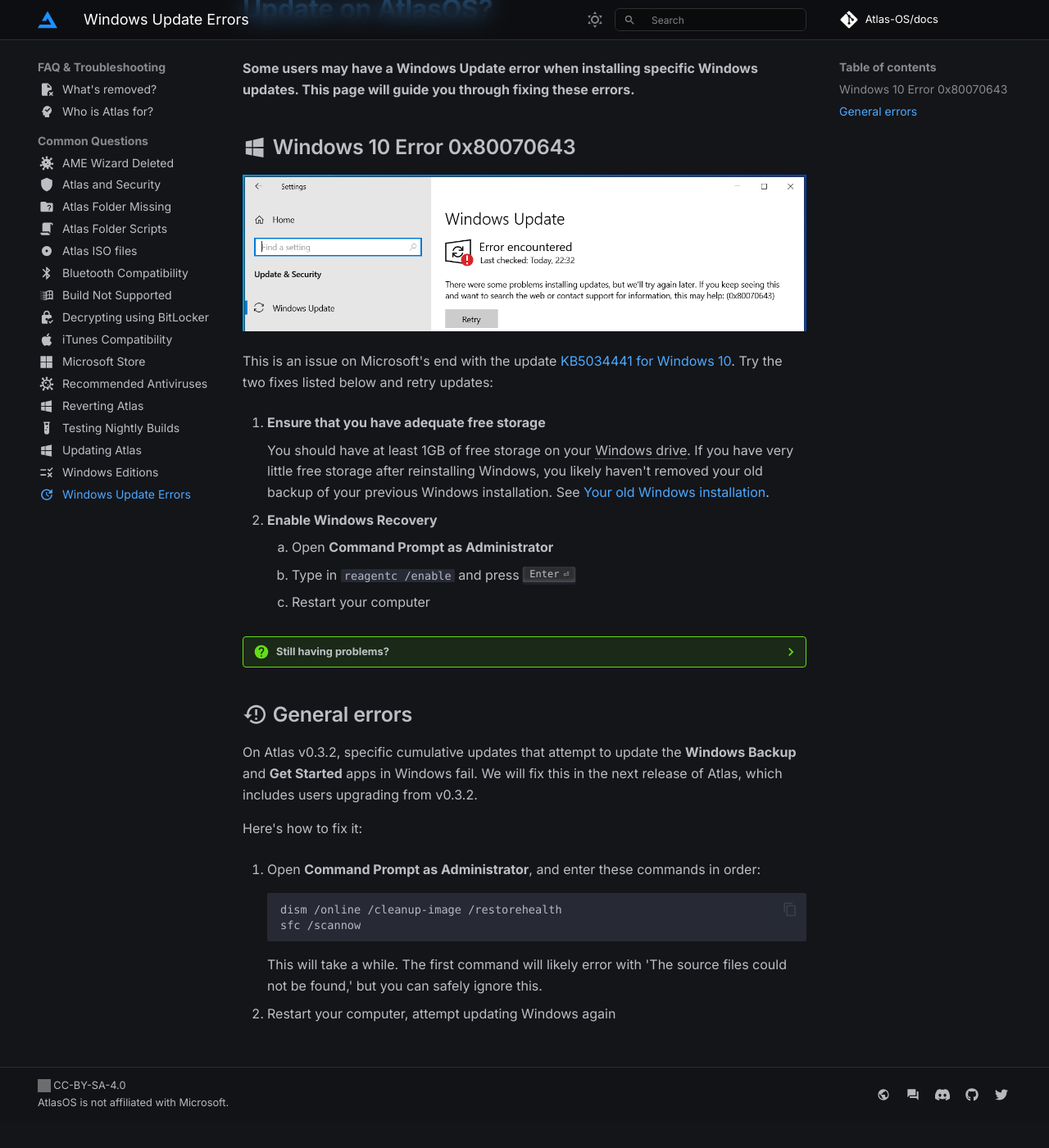
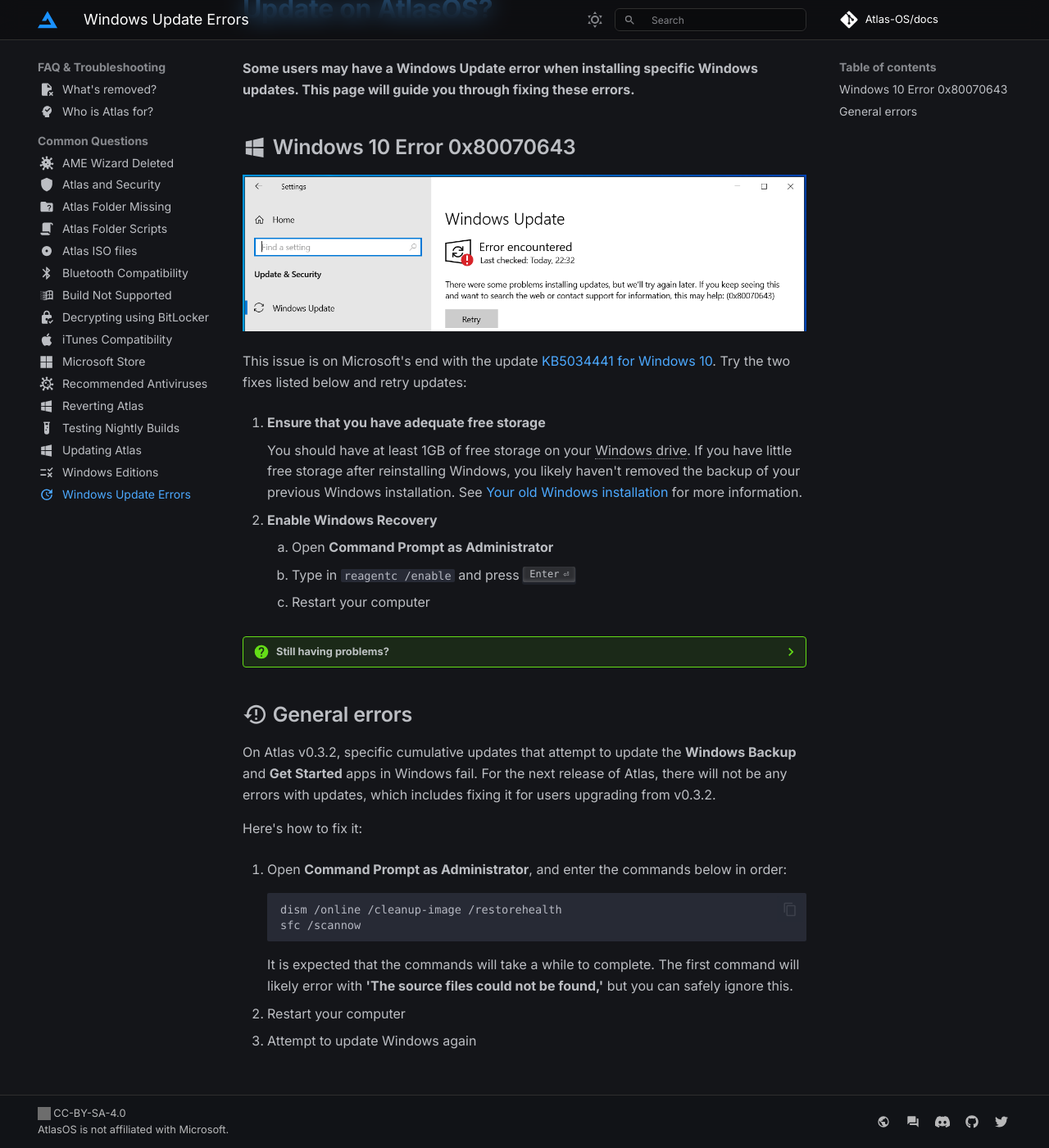
Before and after one commit to Atlas-OS/docs, an MkDocs documentation site: the page built from docs/faq-and-troubleshooting/common-questions/windows-update-errors.md, in a window 1280 px wide and 1400 px high, scrolled down 241 px. Shown: the whole window at 82% size. Built offline with MkDocs 1.6.1 and Material for MkDocs 9.7.7, drawn with Linux system fonts in a browser that asks for light colours; some web fonts are replaced; comment, search, counter and statistics services are not loaded; before the commit the page ends 1607 px from its top, so only the background shows below that; grey boxes are pictures that could not be loaded.

Commit message:
fix(win update errors): general rewrites

````diff
--- a/docs/faq-and-troubleshooting/common-questions/windows-update-errors.md
+++ b/docs/faq-and-troubleshooting/common-questions/windows-update-errors.md
@@ -11,11 +11,11 @@ icon: material/update
 
 ![A screenshot of Windows 10's 'Windows Update' page with the error 0x80070643](../../assets/images/win10-winre-update-error.png)
 
-This is an issue on Microsoft's end with the update [KB5034441 for Windows 10](https://support.microsoft.com/en-gb/topic/kb5034441-windows-recovery-environment-update-for-windows-10-version-21h2-and-22h2-january-9-2024-62c04204-aaa5-4fee-a02a-2fdea17075a8). Try the two fixes listed below and retry updates:
+This issue is on Microsoft's end with the update [KB5034441 for Windows 10](https://support.microsoft.com/en-gb/topic/kb5034441-windows-recovery-environment-update-for-windows-10-version-21h2-and-22h2-january-9-2024-62c04204-aaa5-4fee-a02a-2fdea17075a8). Try the two fixes listed below and retry updates:
 
 1. **Ensure that you have adequate free storage**
 
-    You should have at least 1GB of free storage on your Windows drive. If you have very little free storage after reinstalling Windows, you likely haven't removed your old backup of your previous Windows installation. See [Your old Windows installation](../../getting-started/installation.md#your-old-windows-installation).
+    You should have at least 1GB of free storage on your Windows drive. If you have little free storage after reinstalling Windows, you likely haven't removed the backup of your previous Windows installation. See [Your old Windows installation](../../getting-started/installation.md#your-old-windows-installation) for more information.
 
 1. **Enable Windows Recovery**
     1. Open **Command Prompt as Administrator**
@@ -32,17 +32,19 @@ This is an issue on Microsoft's end with the update [KB5034441 for Windows 10](h
 
 ## :material-restore-alert: General errors
 
-On Atlas v0.3.2, specific cumulative updates that attempt to update the **Windows Backup** and **Get Started** apps in Windows fail. We will fix this in the next release of Atlas, which includes users upgrading from v0.3.2.
+On Atlas v0.3.2, specific cumulative updates that attempt to update the **Windows Backup** and **Get Started** apps in Windows fail. For the next release of Atlas, there will not be any errors with updates, which includes fixing it for users upgrading from v0.3.2.
 
 Here's how to fix it:
 
-1. Open **Command Prompt as Administrator**, and enter these commands in order:
+1. Open **Command Prompt as Administrator**, and enter the commands below in order:
 
     ```
     dism /online /cleanup-image /restorehealth
     sfc /scannow
     ```
 
-    This will take a while. The first command will likely error with 'The source files could not be found,' but you can safely ignore this.
+    It is expected that the commands will take a while to complete. The first command will likely error with **'The source files could not be found,'** but you can safely ignore this.
 
-1. Restart your computer, attempt updating Windows again
+1. Restart your computer
+
+1. Attempt to update Windows again
````
